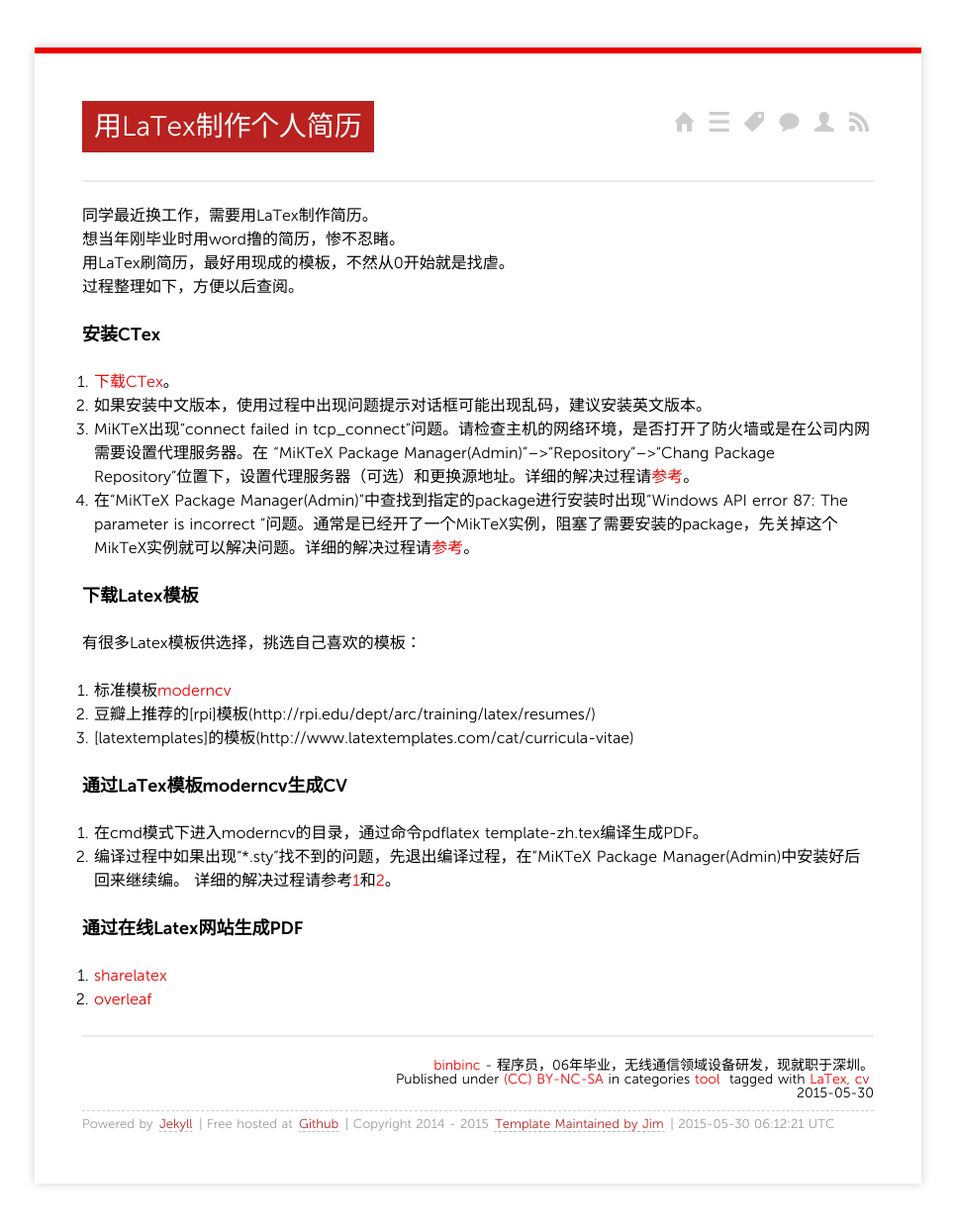
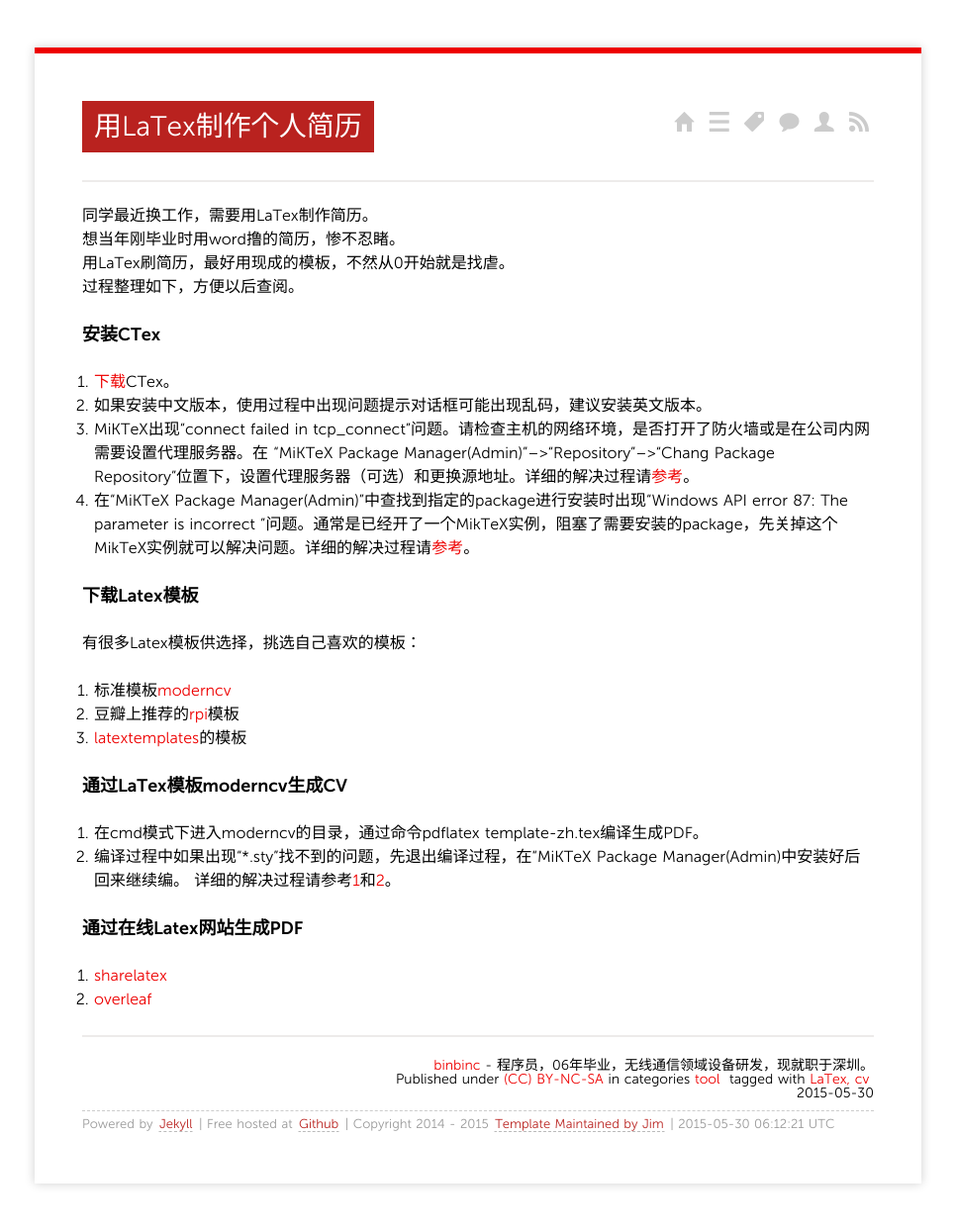
Before and after one commit to binbinc/binbinc.github.io, a Jekyll site: the page built from _posts/2015/2015-05-30-make-cv-by-latex.md, in a window 1280 px wide. Shown: the whole page at 99% size, without its empty margins (157-1122 px from the left). Built offline with Jekyll 4.4.1, drawn with Linux system fonts in a browser that asks for light colours; nearby versions of some CDN libraries; Markdown is read by kramdown in place of the engine named in the settings; comment, search, counter and statistics services are not loaded.

Commit message:
Update 2015-05-30-make-cv-by-latex.md

```diff
--- a/_posts/2015/2015-05-30-make-cv-by-latex.md
+++ b/_posts/2015/2015-05-30-make-cv-by-latex.md
@@ -16,7 +16,7 @@ tags:
 
 ###安装CTex
 
-1. [下载CTex](http://www.ctex.org/CTeXDownload/)。
+1. [下载](http://www.ctex.org/CTeXDownload/)CTex。
 2. 如果安装中文版本，使用过程中出现问题提示对话框可能出现乱码，建议安装英文版本。
 3. MiKTeX出现“connect failed in tcp_connect”问题。请检查主机的网络环境，是否打开了防火墙或是在公司内网需要设置代理服务器。在
 “MiKTeX Package Manager(Admin)”-->“Repository”-->“Chang Package Repository”位置下，设置代理服务器（可选）和更换源地址。详细的解决过程请[参考](http://tex.stackexchange.com/questions/167562/miktex-connect-failed-in-tcp-connect)。
@@ -26,8 +26,8 @@ tags:
 
 有很多Latex模板供选择，挑选自己喜欢的模板：<br />
 1. 标准模板[moderncv](http://www.ctan.org/tex-archive/macros/latex/contrib/moderncv/)<br />
-2. 豆瓣上推荐的[rpi]模板(http://rpi.edu/dept/arc/training/latex/resumes/)<br />
-3. [latextemplates]的模板(http://www.latextemplates.com/cat/curricula-vitae)
+2. 豆瓣上推荐的[rpi](http://rpi.edu/dept/arc/training/latex/resumes/)模板<br />
+3. [latextemplates](http://www.latextemplates.com/cat/curricula-vitae)的模板
 
 ###通过LaTex模板moderncv生成CV
 
```
